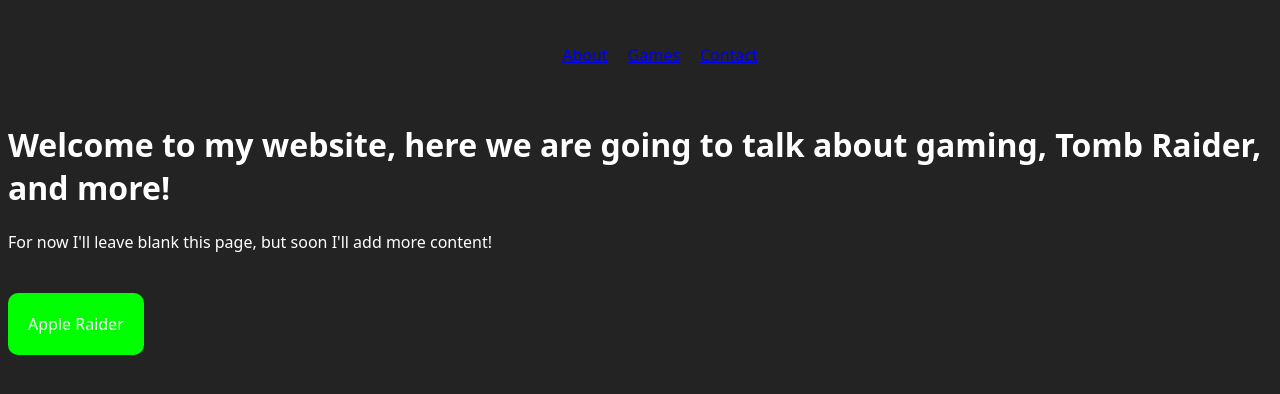
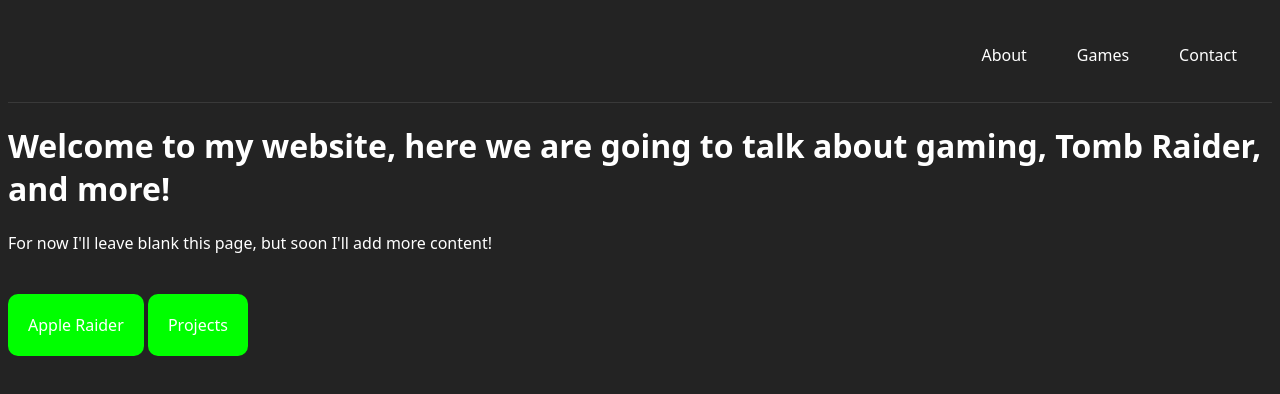
Before and after one commit to Checkm8Croft/checkm8croft.github.io, a plain HTML site: page index.html in a window 1280 px wide. Drawn offline with Linux system fonts and the light colour scheme.

Commit message:
Added Initial Projects

```diff
--- a/index.html
+++ b/index.html
@@ -19,5 +19,6 @@
     <p>For now I'll leave blank this page, but soon I'll add more content!</p>
     <br><br>
     <a class="game-button" href="Apple Raider/index.html">Apple Raider</a>
+    <a href="Projects/index.html" class="game-button">Projects</a>
 </body>
 </html>
--- a/styles.css
+++ b/styles.css
@@ -23,9 +23,10 @@ body{
 nav {
   display: flex;
   flex-direction: row;
-  align-items: center;
-  justify-content: center;
+  align-items: flex-end;
+  justify-content: right;
   padding: 20px;
+  border-bottom: 1px solid rgba(255, 255, 255, 0.1);
 }
 
 nav ul{
@@ -36,3 +37,15 @@ nav ul{
     justify-content: center;
     gap: 20px; /* Spazio tra i link */
 }
+
+nav a{
+  text-decoration: none;
+  color: white;
+  padding: 10px 15px;
+  border-bottom: 2px solid transparent;
+  transition: border-bottom 0.3s ease;
+}
+
+nav a:hover{
+  border-bottom: 2px solid lime;
+}
```
Also changed, not shown: Projects/index.html (added, +15 -0 lines), Projects/tomb3.html (added, +15 -0 lines).
